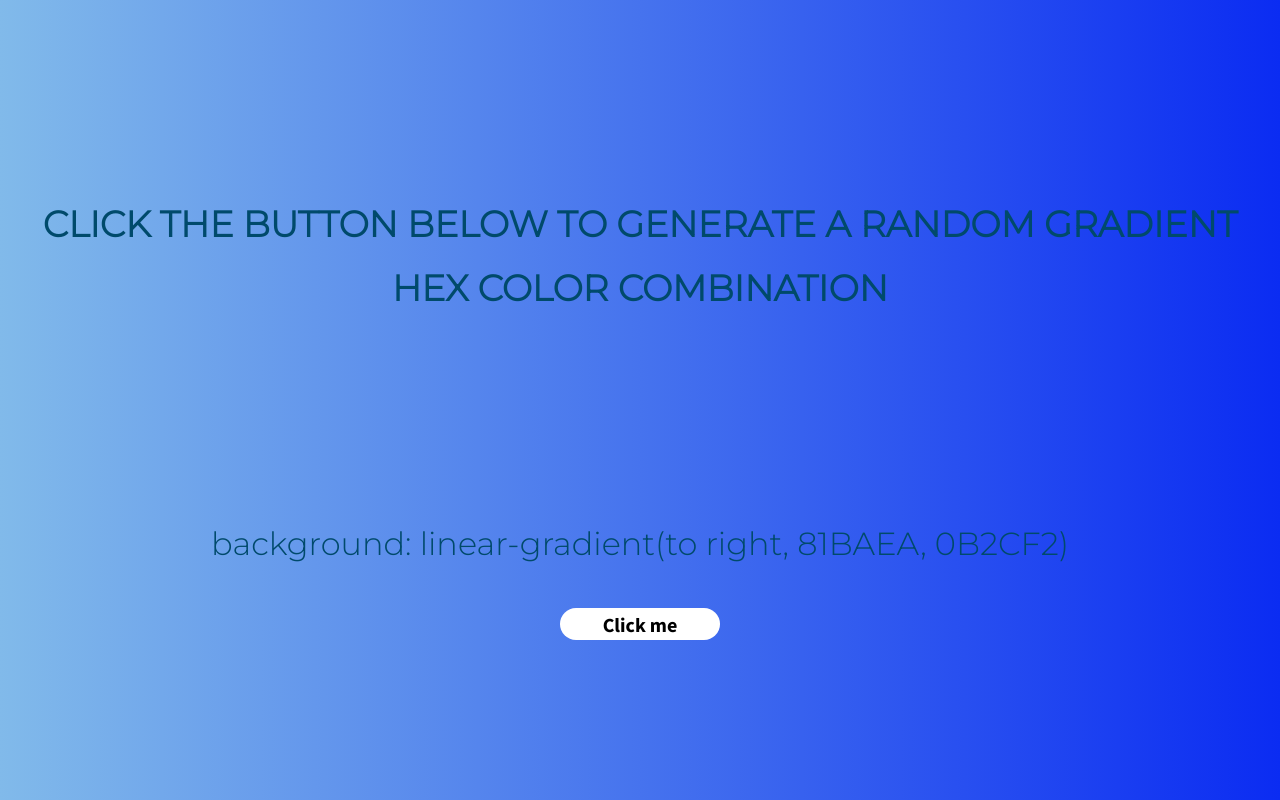
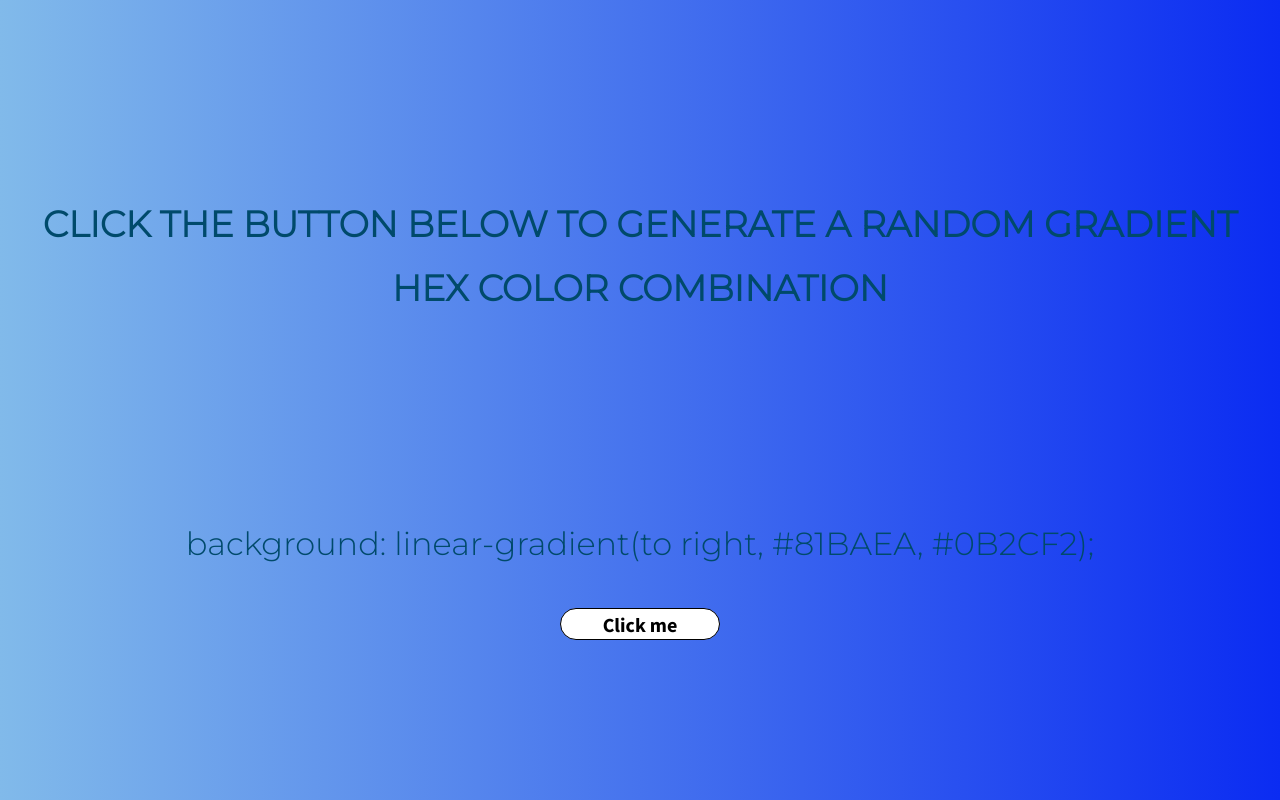
Before and after one commit to dokoe92/color-changer, a plain HTML site: page index.html in a window 1280 px wide. Both pictures are taken after a click on the button "Click me". Drawn offline with Linux system fonts and the light colour scheme.

Commit message:
changed button so it is visible on white screen, added missing chars at hexname string

```diff
--- a/index.html
+++ b/index.html
@@ -16,7 +16,7 @@
 </head>
 <body>
     <h1>CLICK THE BUTTON BELOW TO GENERATE A RANDOM GRADIENT <br> HEX COLOR COMBINATION</h1>
-    <p class="hexName">background: linear-gradient</p>
+    <p class="hexName">background: linear-gradient(to right, #FFFFFF, #FFFFFF);</p>
     <button class="btn">Click me</button>
 
 
--- a/script.js
+++ b/script.js
@@ -5,7 +5,7 @@ function changeColor() {
     let hexNumber1 = getRandomHex();
     let hexNumber2 = getRandomHex();
     document.body.style.background= `linear-gradient(to right, #${hexNumber1}, #${hexNumber2})`;
-    document.querySelector(".hexName").innerHTML=`background: linear-gradient(to right, ${hexNumber1}, ${hexNumber2})` ;
+    document.querySelector(".hexName").innerHTML=`background: linear-gradient(to right, #${hexNumber1}, #${hexNumber2});` ;
 }
 
 function getRandomHex() {
--- a/style.css
+++ b/style.css
@@ -20,6 +20,7 @@ button {
     font-size: 1.25rem;
     color: black;
     background-color: white;
+    border: 1px solid black;
     border-radius: 50px;
     font-family: 'Source Sans Pro', sans-serif;
 }
```
